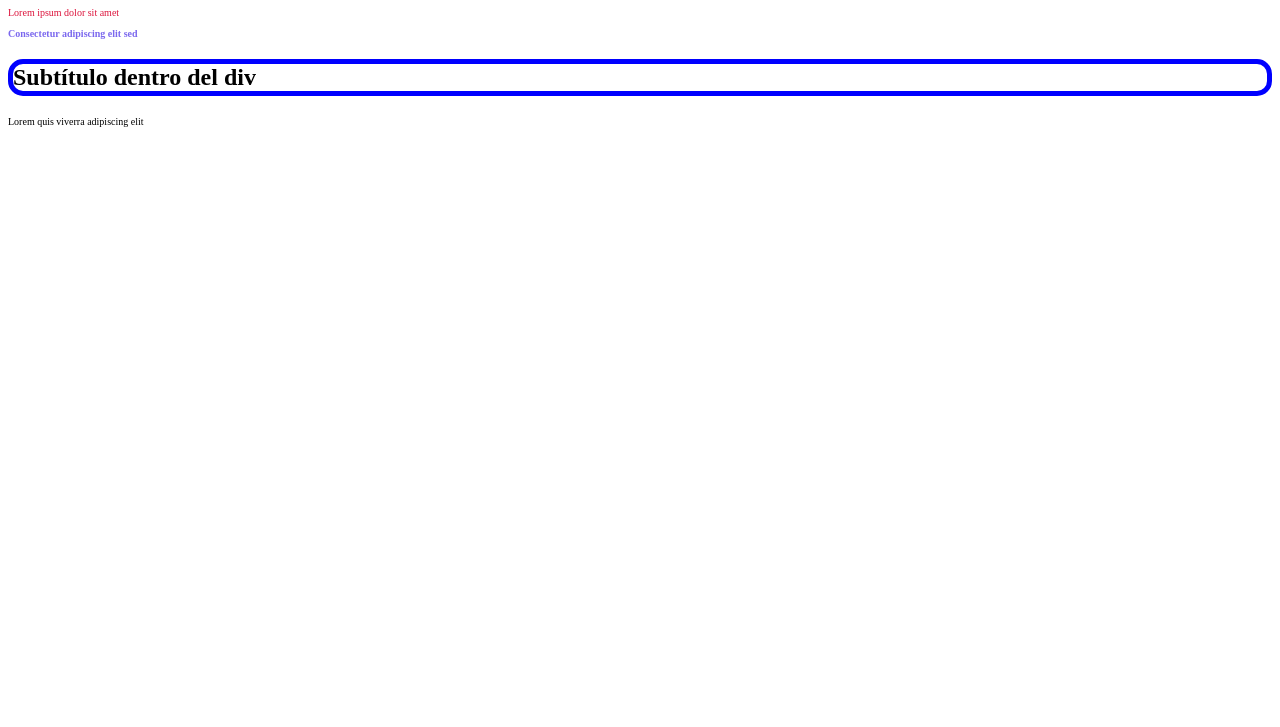
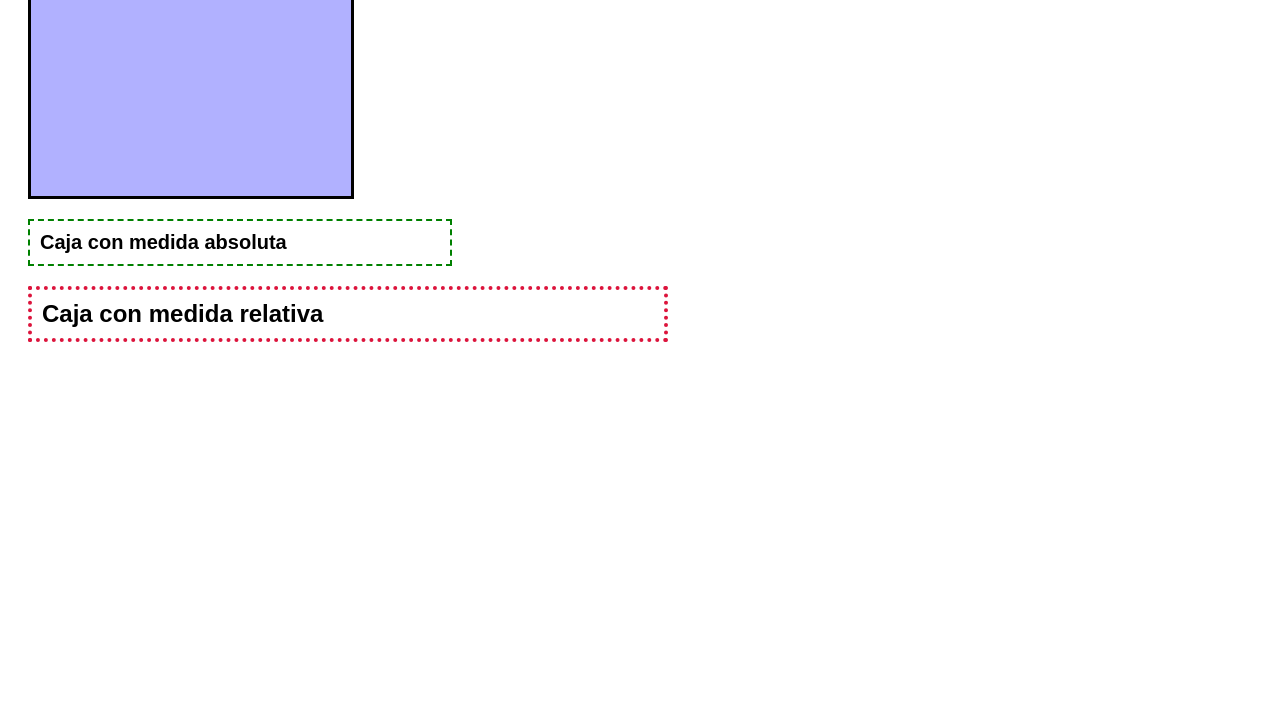
Before and after one commit to JoacoBarreyro/EjerciciosHTMLCSS, a plain HTML site: page index.html in a window 1280 px wide. Shown: the part 73-800 px from the top of the page. Drawn offline with Linux system fonts and the light colour scheme.

Commit message:
Ejercicio 2

```diff
--- a/index.html
+++ b/index.html
@@ -1,24 +1,15 @@
-
+Dado el siguiente código HTML:
 <!DOCTYPE html>
 <html lang="es">
 <head>
 <meta charset="UTF-8">
 <meta name="viewport" content="width=device-width, initial-scale=1.0">
-<title>Ejercicio CSS Básico</title>
+<title>Ejercicio CSS Fondos y Medidas</title>
 <link rel="stylesheet" href="styles.css">
-
 </head>
-
 <body>
-<h1 class="compartida color-titulo">Título Principal</h1>
-<p class="texto">Lorem ipsum dolor sit amet</p>
-<p class="compartida">Consectetur adipiscing elit sed</p>
-
-<div>
-<h2 class="borde">Subtítulo dentro del div</h2>
-<p>Lorem quis viverra adipiscing elit</p>
-
-</div>
-
+<div id="fondo">Div con fondo</div>
+<h2 class="medida-absoluta">Caja con medida absoluta</h2>
+<h2 class="medida-relativa">Caja con medida relativa</h2>
 </body>
 </html>
--- a/styles.css
+++ b/styles.css
@@ -1,24 +1,28 @@
-
-.compartida {
-    color: mediumslateblue;
+#fondo {
+    background-color: rgba(100, 100, 255, 0.5);
+    width: 300px;
+    height: 200px;
+    border: 3px solid black;
+    padding: 10px;
+    margin-bottom: 20px;
   }
 
-
-  p {
-    font-size: 10px;
+  .medida-absoluta {
+    width: 400px;
+    font-size: 20px;
+    border: 2px dashed green;
+    padding: 10px;
+    margin-bottom: 20px;
   }
 
-  p.compartida {
-    font-weight: bold;
+  .medida-relativa {
+    width: 50%;
+    font-size: 1.5em;
+    border: 4px dotted crimson;
+    padding: 10px;
   }
 
-
-  .texto {
-    color: crimson;
+  body {
+    font-family: Arial, sans-serif;
+    padding: 20px;
   }
-
-
-  div h2.borde {
-    border: 5px solid blue;
-    border-radius: 15px;
-  }
```
